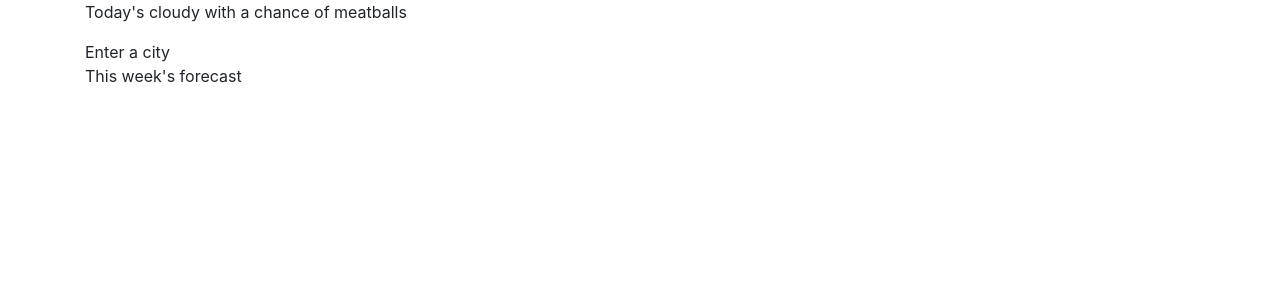
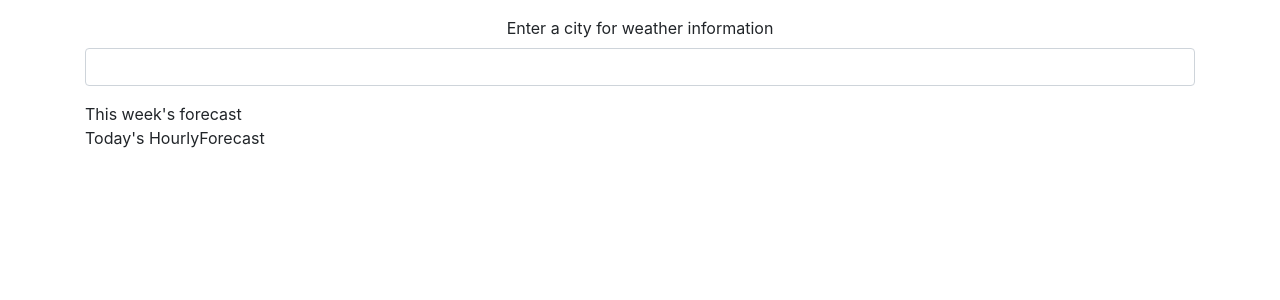
Before and after one commit to AbayomiE-T/Todays-Forecast, a React (Create React App) app in the folder todays-forecast/: page / in a window 1280 px wide. Shown: the top 300 px of the page. Built offline with nearby package versions, Linux system fonts and the light colour scheme.

Commit message:
Designed the form page

```diff
--- a/todays-forecast/public/index.html
+++ b/todays-forecast/public/index.html
@@ -24,7 +24,7 @@
     -->
   <link rel="stylesheet" href="https://stackpath.bootstrapcdn.com/bootstrap/4.5.2/css/bootstrap.min.css"
     integrity="sha384-JcKb8q3iqJ61gNV9KGb8thSsNjpSL0n8PARn9HuZOnIxN0hoP+VmmDGMN5t9UJ0Z" crossorigin="anonymous">
-  <title>React App</title>
+  <title>This week's Forecast</title>
 </head>
 
 <body>
--- a/todays-forecast/src/App.js
+++ b/todays-forecast/src/App.js
@@ -1,13 +1,12 @@
 import React from 'react';
-import Form from './components/Form'
-import Weather from './components/Weather'
+import EnterCity from './components/EnterCity'
+import WeatherDetails from './components/WeatherDetails'
 
 function App() {
   return (
     <div className="container">
-      <p>Today's cloudy with a chance of meatballs</p>
-      <Form />
-      <Weather />
+      <EnterCity />
+      <WeatherDetails />
     </div>
   );
 }
--- /dev/null
+++ b/todays-forecast/src/components/EnterCity.js
@@ -0,0 +1,46 @@
+import React, { Component, Fragment } from 'react'
+import Weather from './Weather'
+
+class EnterCity extends Component {
+
+    state = {
+        city: ''
+    }
+
+    handleChange = (e) => {
+        this.setState({
+            [e.target.id]: e.target.value
+        })
+    }
+
+    handleSubmit = (e) => {
+
+        e.preventDefault()
+
+        const { city } = this.state;
+
+        console.log(city.trim())
+
+        this.setState({
+            city: ''
+        })
+    }
+
+    render() {
+        const { city } = this.state
+
+        return (
+            <Fragment>
+                <form className="text-center my-3" onSubmit={this.handleSubmit}>
+                    <div className="form-group">
+                        <label htmlFor="city">Enter a city for weather information</label>
+                        <input type="text" className="form-control" id="city" onChange={this.handleChange} value={city} />
+                    </div>
+                </form>
+                <Weather />
+            </Fragment>
+        )
+    }
+}
+
+export default EnterCity
--- a/todays-forecast/src/components/Form.js
+++ /dev/null
@@ -1,13 +0,0 @@
-import React, { Component } from 'react'
-
-class Form extends Component {
-    render() {
-        return (
-            <div>
-                Enter a city
-            </div>
-        )
-    }
-}
-
-export default Form
--- a/todays-forecast/src/components/WeatherDetails.js
+++ b/todays-forecast/src/components/WeatherDetails.js
@@ -0,0 +1,13 @@
+import React, { Component } from 'react'
+
+class WeatherDetails extends Component {
+    render() {
+        return (
+            <div>
+                <p>Today's HourlyForecast</p>
+            </div>
+        )
+    }
+}
+
+export default WeatherDetails
```
